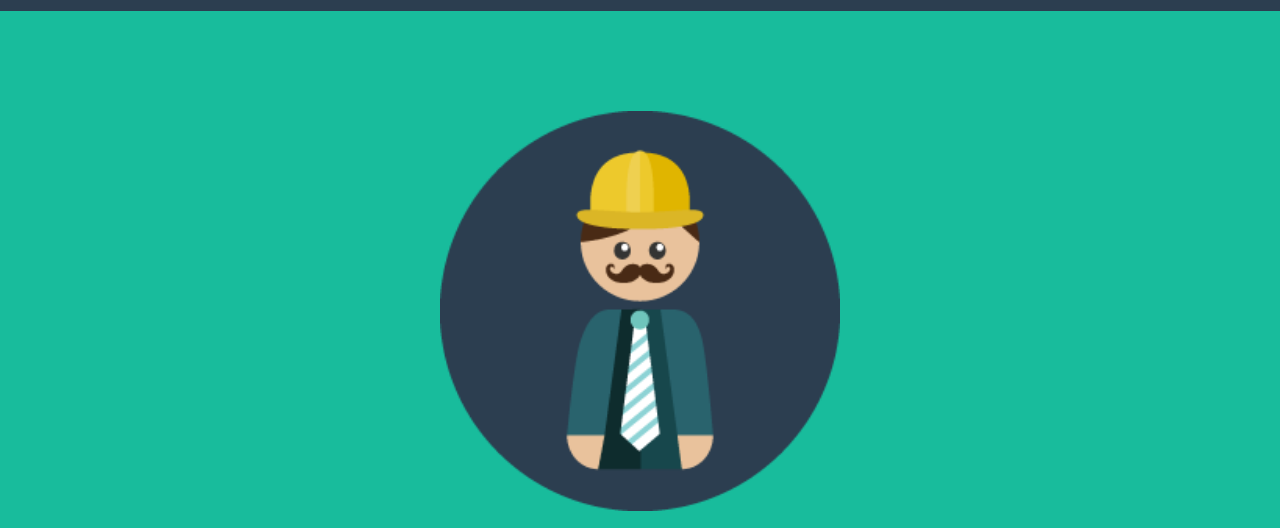
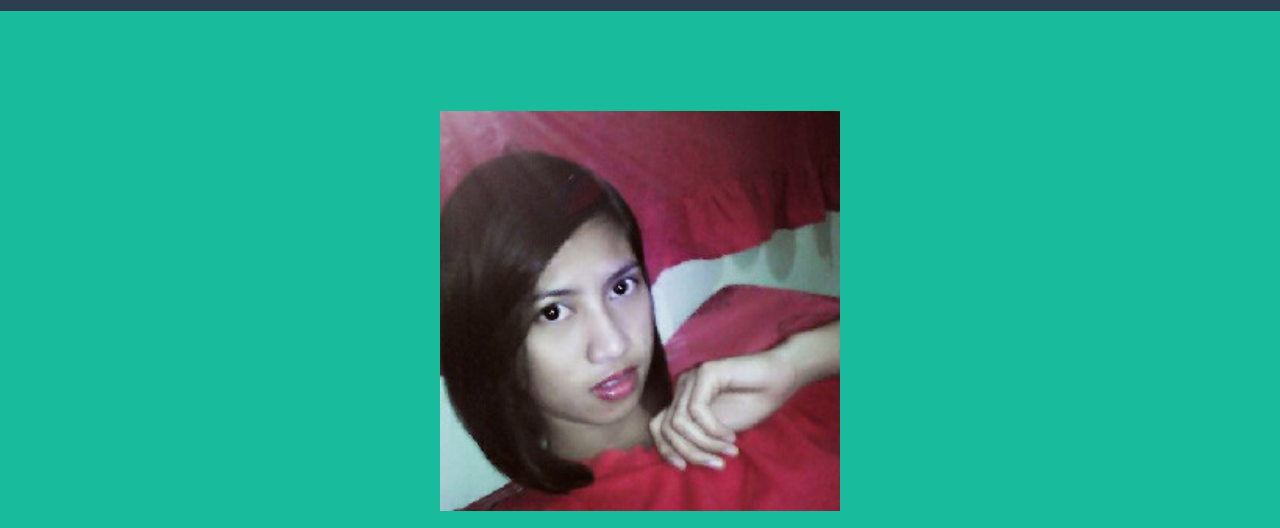
Before and after one commit to pamgianne/pamgianne.github.io, a website: page index.html in a window 1280 px wide. Shown: the part 89-617 px from the top of the page. Drawn offline with nearby package versions, Linux system fonts and the light colour scheme; files whose address does not match are found by name.

Commit message:
Update index.html

```diff
--- a/index.html
+++ b/index.html
@@ -72,7 +72,7 @@
         <div class="container">
             <div class="row">
                 <div class="col-lg-12">
-                    <img class="img-responsive" src="profile.png" alt="" width="400" height="250">
+                    <img class="img-responsive" src="epal.png" alt="" width="400" height="250">
                     <div class="intro-text">
                         <span class="name">Pam Tamayo Montilla</span>
                         <hr class="star-light">
```
